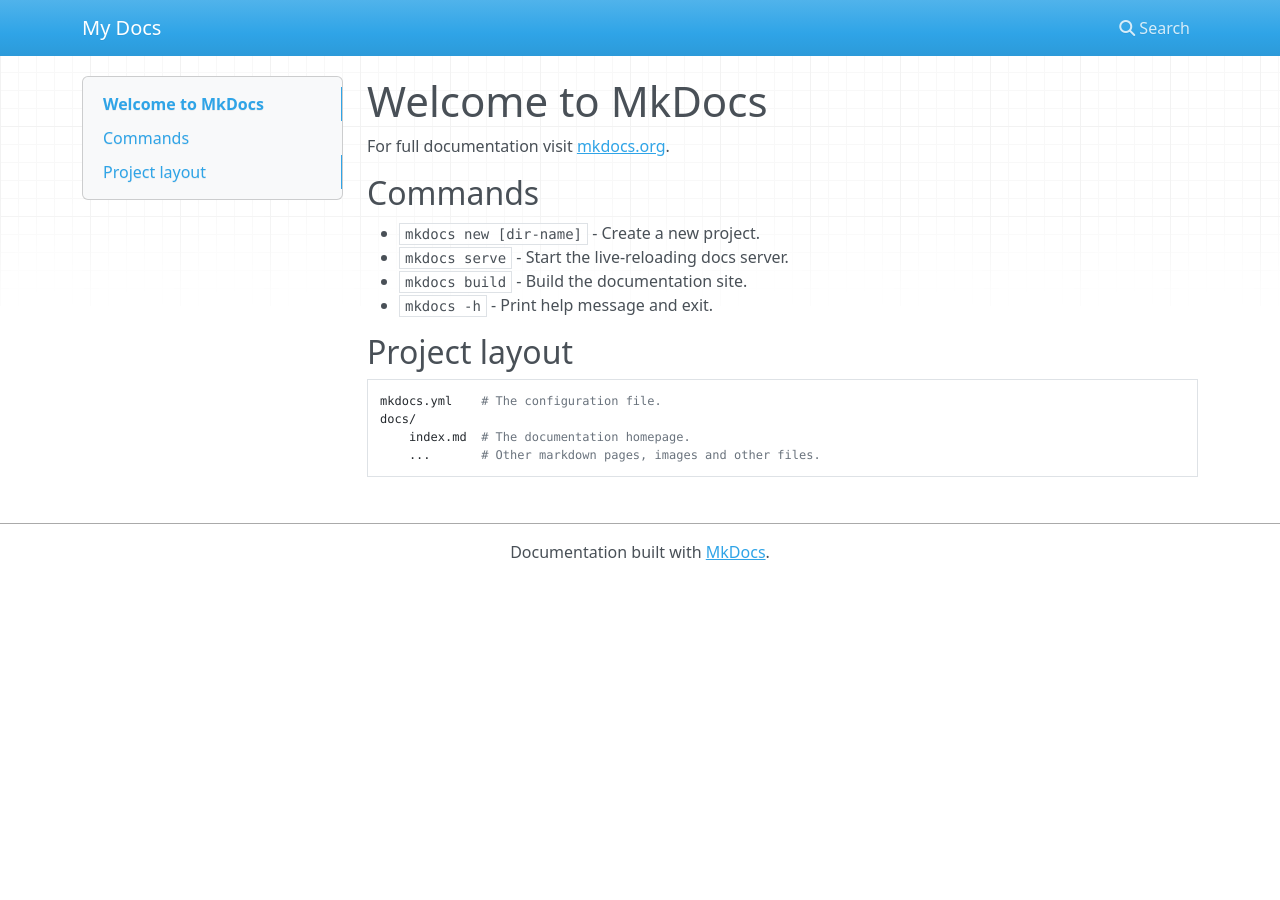
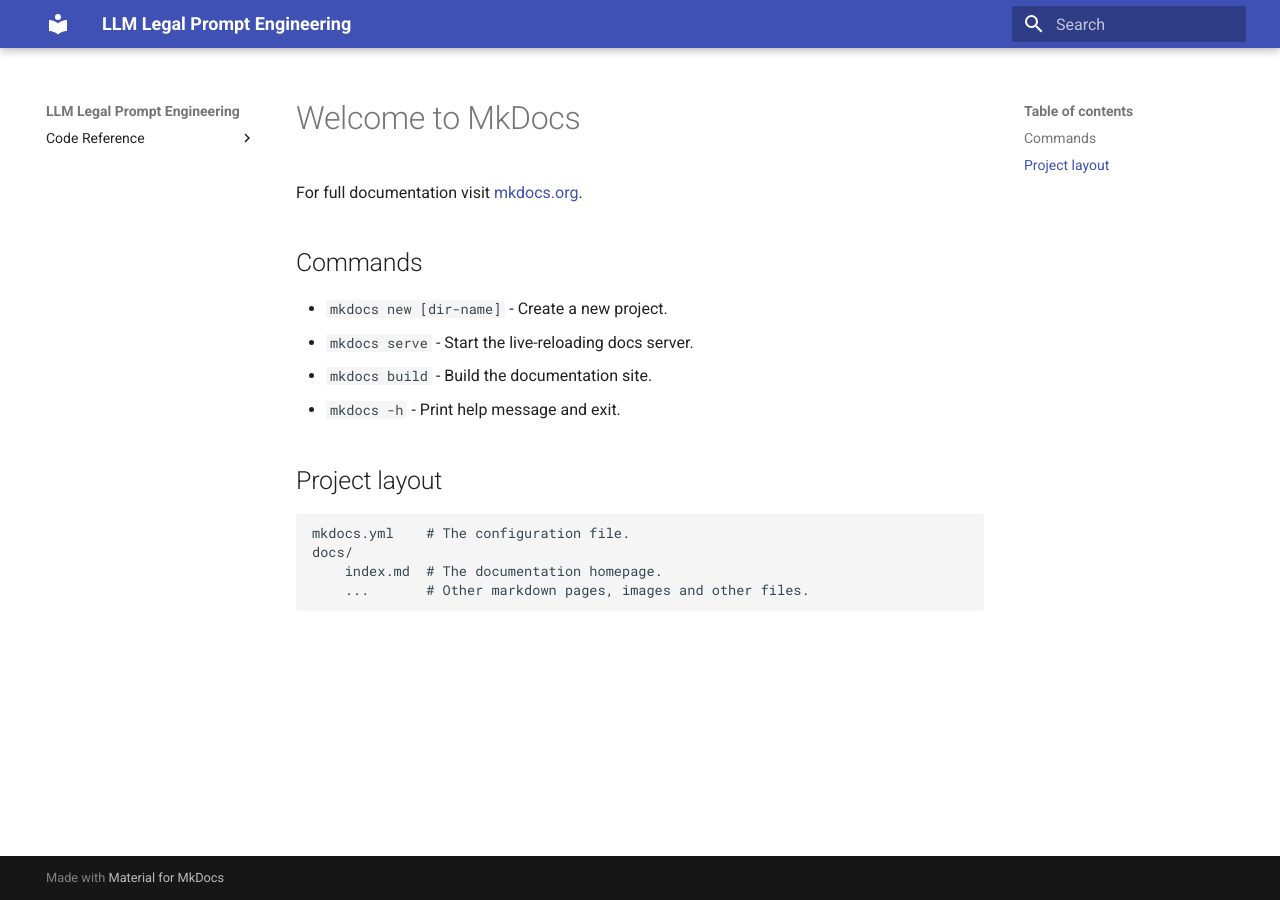
Before and after one commit to upalbhattacharya/llm-legal-prompt-engineering, an MkDocs documentation site: the page built from docs/index.md, in a window 1280 px wide. Built offline with MkDocs 1.6.1 and Material for MkDocs 9.7.7, drawn with Linux system fonts in a browser that asks for light colours; nearby versions of some CDN libraries.

```diff
--- a/mkdocs.yml
+++ b/mkdocs.yml
@@ -1 +1,16 @@
-site_name: My Docs
+site_name: LLM Legal Prompt Engineering
+nav:
+  - Code Reference: reference/
+
+theme:
+  name: material
+
+plugins:
+- search
+- gen-files:
+    scripts:
+    - docs/gen_ref_pages.py
+- literate-nav:
+    nav_file: SUMMARY.md
+- section-index
+- mkdocstrings
```
Also changed, not shown: src/data-prep/index.md (renamed from src/data-prep/README.md), src/experiments/index.md (renamed from src/experiments/README.md).
